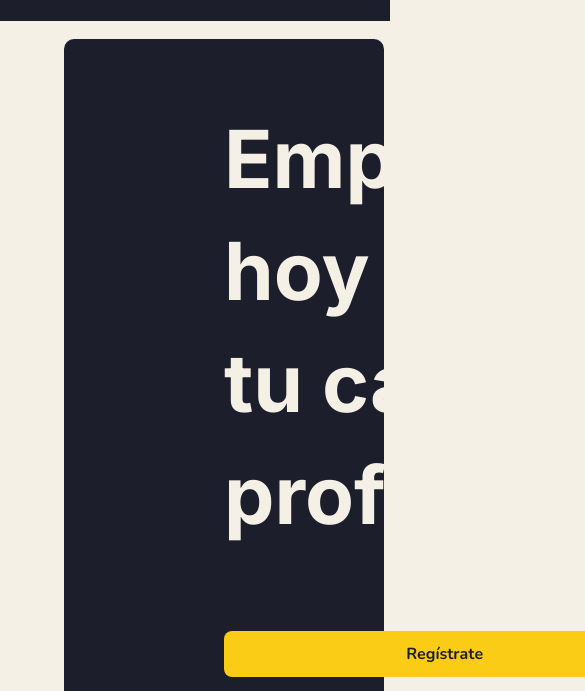
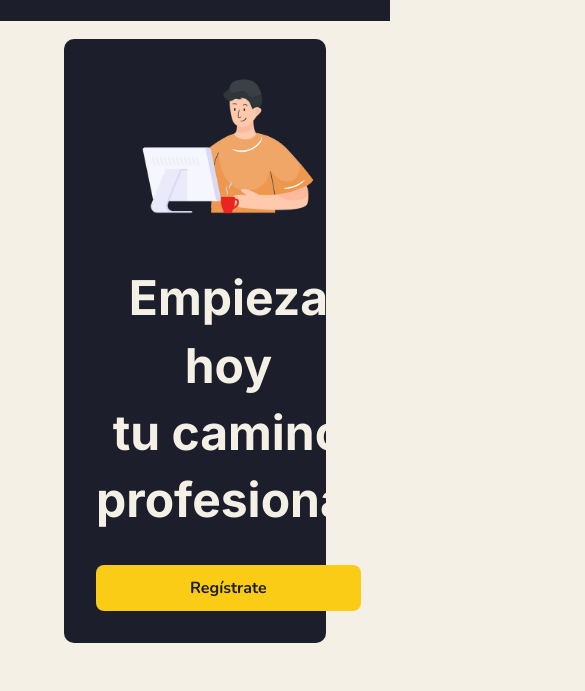
Before and after one commit to UniTalents-project-G2/UniTalents-LandingPage, a plain HTML site: page index.html in a window 390 px wide. Shown: the part 153-844 px from the top of the page, 585 px wide, since content can reach past the window. Drawn offline with nearby package versions, Linux system fonts and the light colour scheme.

Commit message:
fix: fixed responsive design in hero section
Fixed responsive design in hero section

```diff
--- a/style.css
+++ b/style.css
@@ -421,4 +421,29 @@
       cursor: pointer;
       align-self: flex-start; /* Alineamos el botón a la izquierda */
     }
+
+
+  }
+
+
+  @media (max-width: 768px) {
+  .hero {
+    flex-direction: column-reverse;
+    align-items: center;
+    padding: 2rem;
+  }
+
+  .hero-content h1 {
+    font-size: 3rem;
+    text-align: center;
+  }
+
+  .cta-button {
+    margin-top: 2rem;
+  }
+
+  .hero-image img {
+    width: 100%;
+    max-width: 400px;
+  }
 }
```
